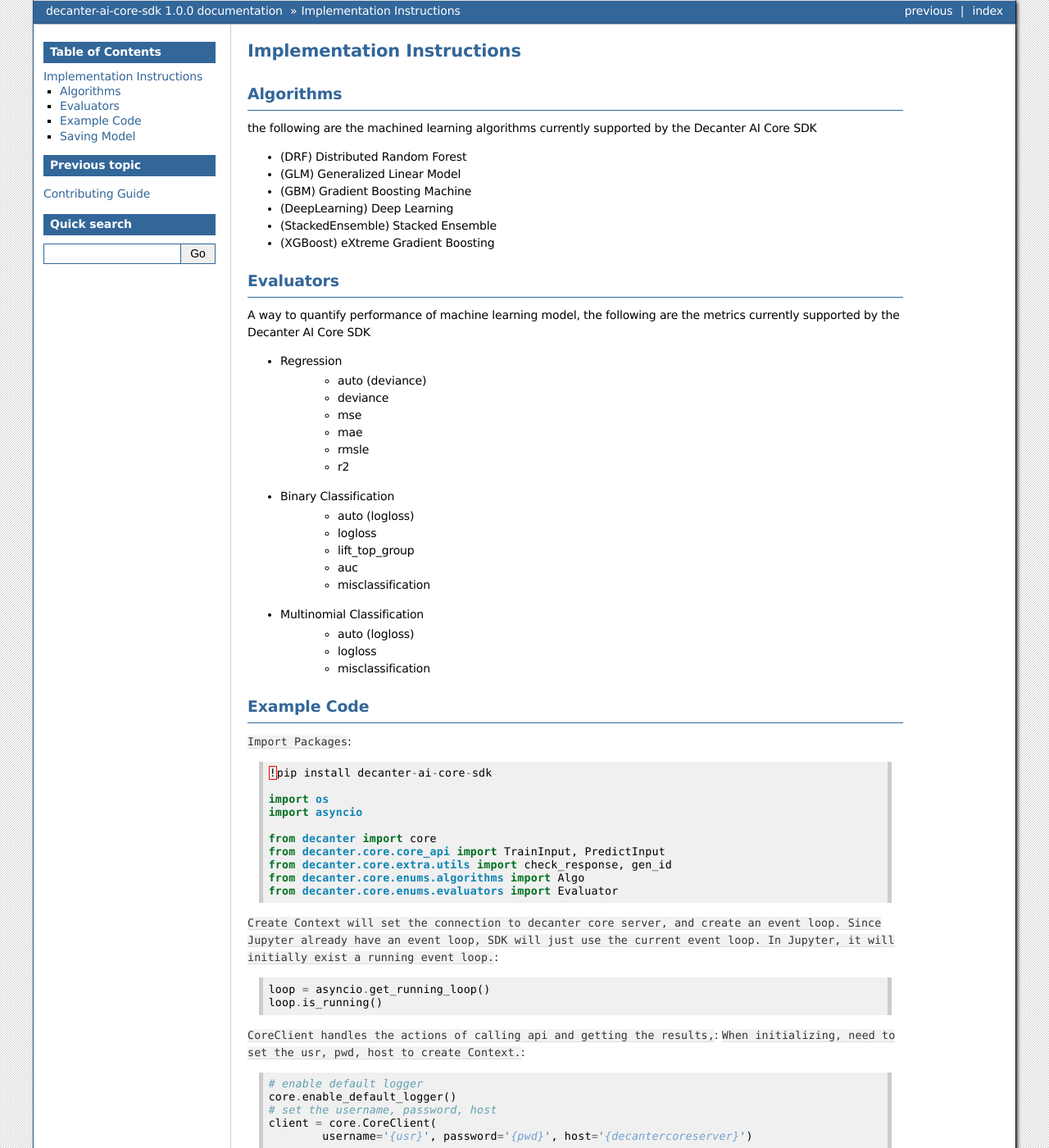
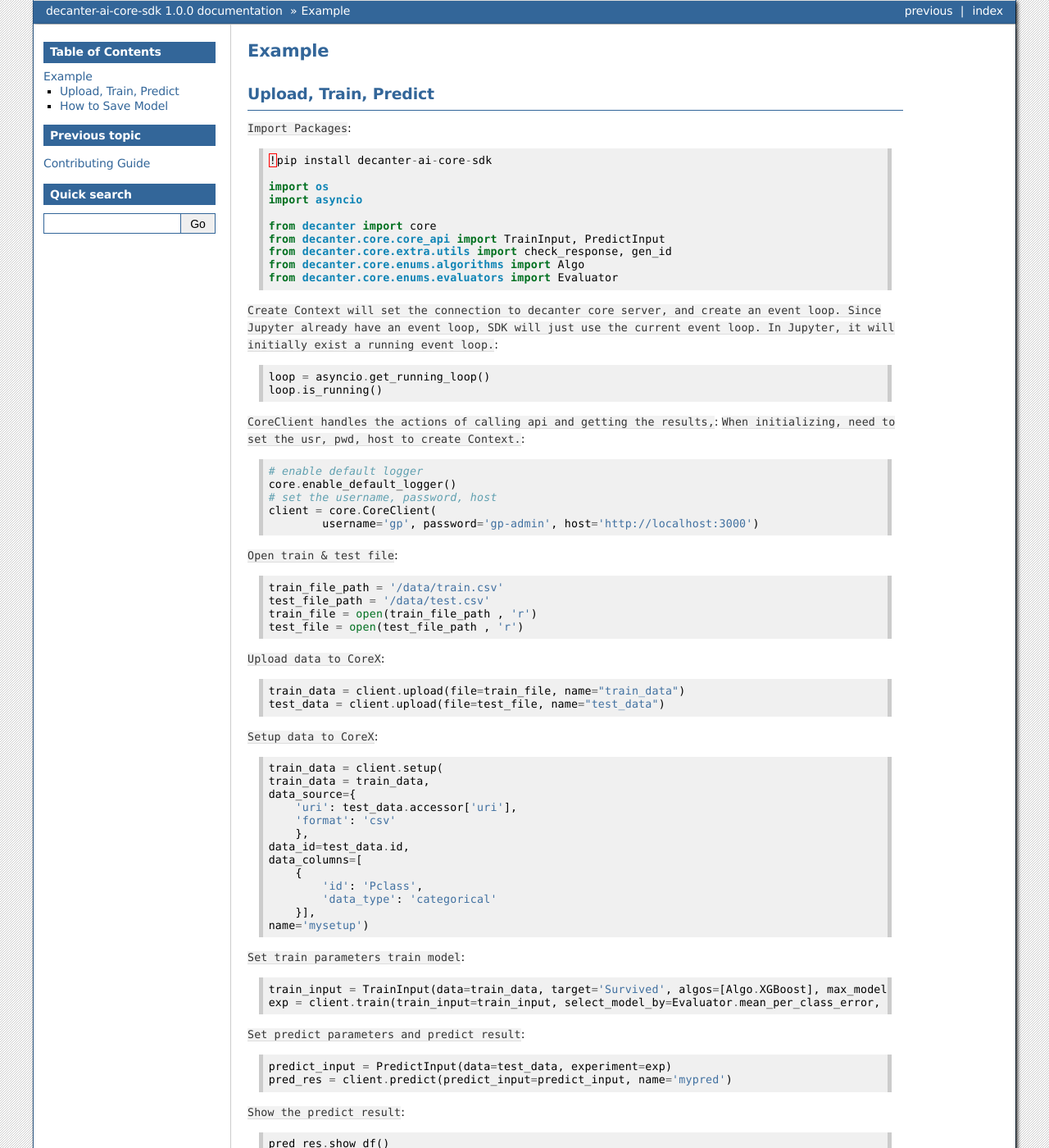
Before and after one commit to MoBagel/decanter-ai-core-sdk, a Sphinx documentation site: the page built from docs/source/notes/example.rst, in a window 1280 px wide and 1400 px high. Shown: the whole window at 82% size. Built offline with Sphinx 7.4.7, drawn with Linux system fonts in a browser that asks for light colours; some of the changed text lies outside the part shown.

```diff
--- a/docs/source/index.rst
+++ b/docs/source/index.rst
@@ -49,4 +49,4 @@ Design notes, legal information and changelog are here for the interested.
    notes/design
    notes/changelog
    notes/contributing
-   notes/implementation_instructions
+   notes/example
--- a/docs/source/notes/implementation_instructions.rst
+++ b/docs/source/notes/example.rst
@@ -1,44 +1,9 @@
-.. _implementation_instructions:
+.. _example:
 
-Implementation Instructions
+Example
 ~~~~~~~~~~~~~~~~~~~~~~~~
 
-Algorithms
-**********
-the following are the machined learning algorithms currently supported by the Decanter AI Core SDK
-
-- (DRF) Distributed Random Forest
-- (GLM) Generalized Linear Model
-- (GBM) Gradient Boosting Machine
-- (DeepLearning) Deep Learning
-- (StackedEnsemble) Stacked Ensemble
-- (XGBoost) eXtreme Gradient Boosting
-
-
-Evaluators
-**********
-A way to quantify performance of machine learning model, the following are the metrics currently supported by the Decanter AI Core SDK
-
-- Regression
-	- auto (deviance)
-	- deviance
-	- mse
-	- mae
-	- rmsle
-	- r2
-- Binary Classification
-	- auto (logloss)
-	- logloss
-	- lift_top_group
-	- auc
-	- misclassification
-- Multinomial Classification
-	- auto (logloss)
-	- logloss
-	- misclassification
-
-
-Example Code
+Upload, Train, Predict
 *************
 
 ``Import Packages``:
@@ -73,15 +38,15 @@ Example Code
 	core.enable_default_logger()
 	# set the username, password, host
 	client = core.CoreClient(
-	        username='{usr}', password='{pwd}', host='{decantercoreserver}')
+	        username='gp', password='gp-admin', host='http://localhost:3000')
 
 
 ``Open train & test file``:
 
 .. code-block:: python
 
-	train_file_path = os.path.join('{train_file_path}')
-	test_file_path = os.path.join('{test_file_path}')
+	train_file_path = '/data/train.csv'
+	test_file_path = '/data/test.csv'
 	train_file = open(train_file_path , 'r')
 	test_file = open(test_file_path , 'r')
 
@@ -91,6 +56,24 @@ Example Code
 
 	train_data = client.upload(file=train_file, name="train_data")
 	test_data = client.upload(file=test_file, name="test_data")
+
+``Setup data to CoreX``:
+
+.. code-block:: python
+
+	train_data = client.setup(
+        train_data = train_data,
+        data_source={
+            'uri': test_data.accessor['uri'],
+            'format': 'csv'
+            },
+        data_id=test_data.id,
+        data_columns=[
+            {
+                'id': 'Pclass',
+                'data_type': 'categorical'
+            }],
+        name='mysetup')
 
 ``Set train parameters train model``:
 
@@ -113,7 +96,7 @@ Example Code
 	pred_res.show_df()
 
 
-Saving Model
+How to Save Model
 *************
 
 ``Getting Mojo model zip file from decanter.core server and download to local.``
--- a/docs/source/user/quickstart.rst
+++ b/docs/source/user/quickstart.rst
@@ -27,7 +27,7 @@ in file ``examples/example.py``
 .. code-block:: python
 
     core.CoreClient(
-        username='{usr}', password='{pwd}', host='{decantercoreserver}')
+        username='{usr}', password='{pwd}', host='{host:port}')
 
 
 Run the command below: sh
```
Also changed, not shown: other parts of docs/source/notes/example.rst (+4 -1 lines), README.md (+1 -1 lines), docs/source/api.rst (+1 -6 lines), 6 other files.
